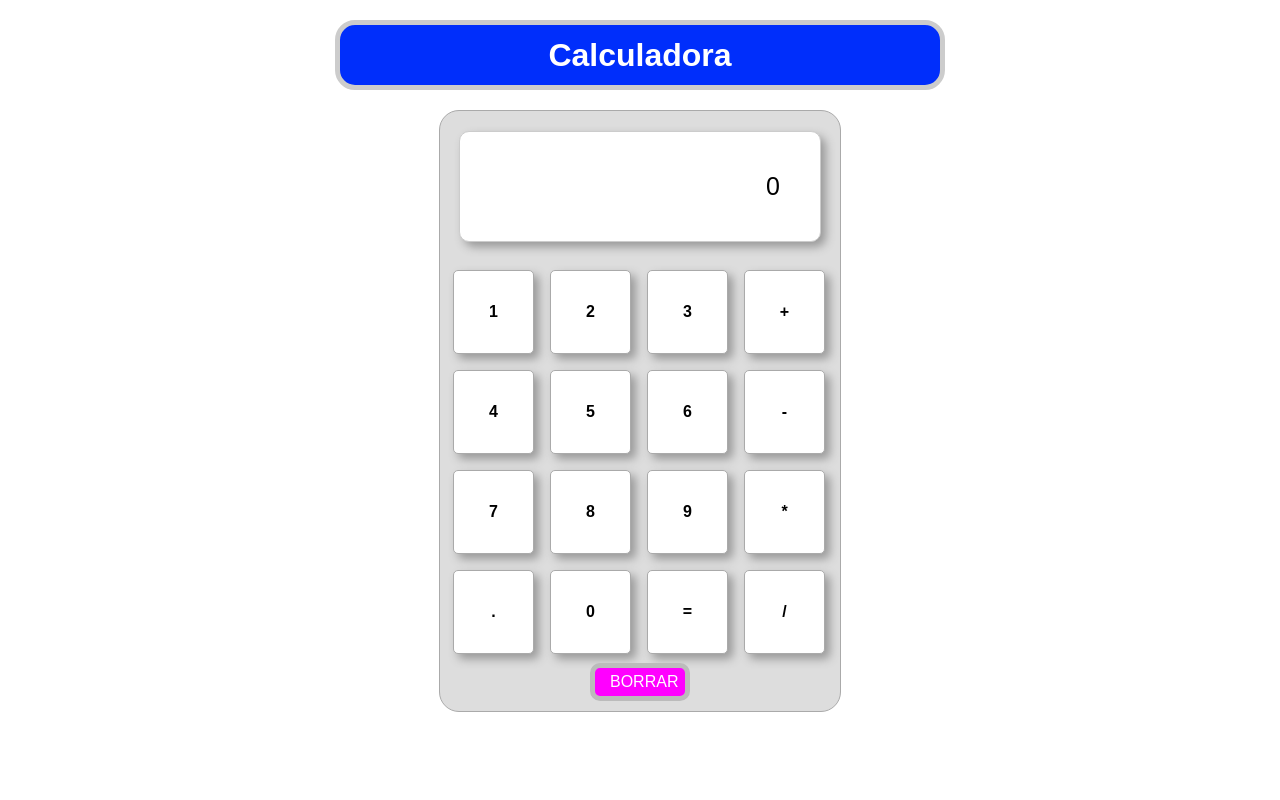
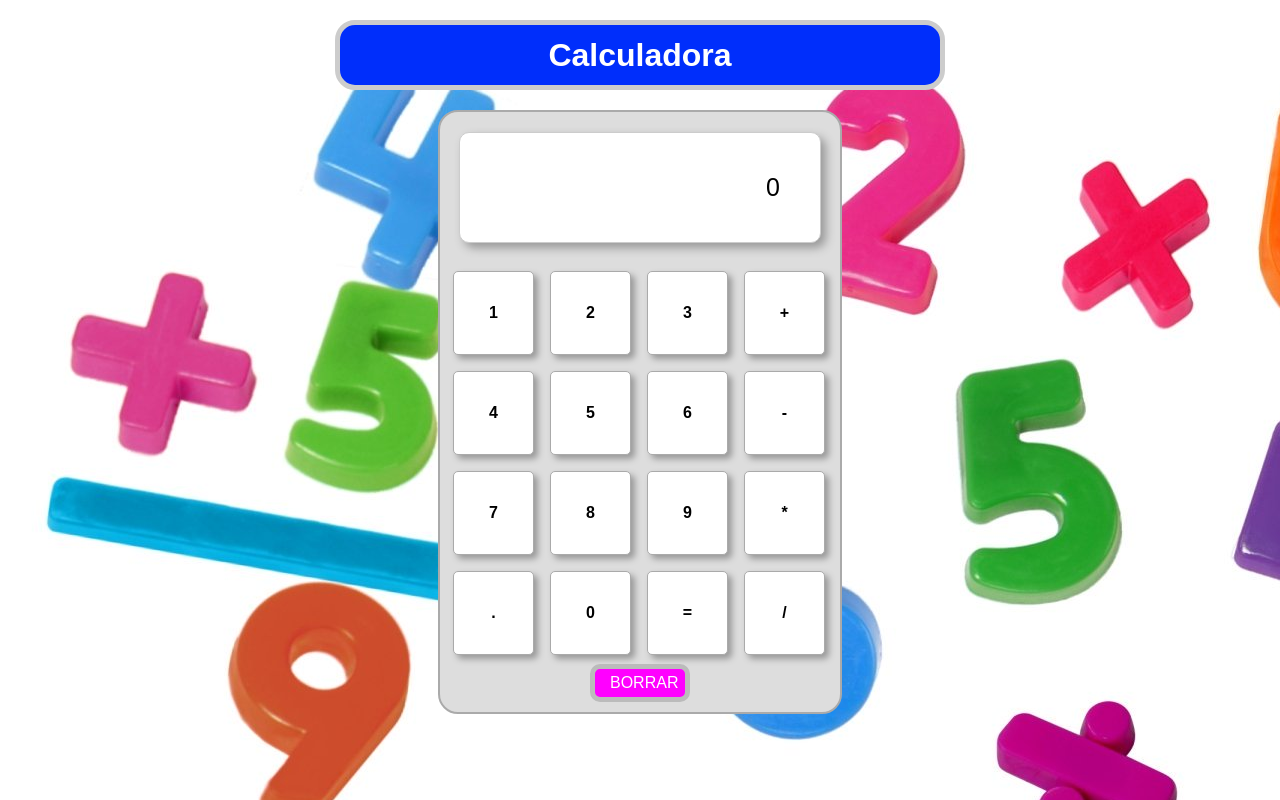
Before and after one commit to MatiMonas/calculadora-basica-funcional, a plain HTML site: page index.html in a window 1280 px wide. Drawn offline with Linux system fonts and the light colour scheme.

Commit message:
Cambia estetica, agrega imagen de fondo

```diff
--- a/index.html
+++ b/index.html
@@ -10,8 +10,9 @@
 </head>
 <body>
 
+<div id="fondo-de-pantalla"><img src="./img/fondo-de-pantalla.jpg" alt=""></div>
 
-<center><h1>Calculadora</h1></center>
+<div><center><h1>Calculadora</h1></center></div>
 
 <div id="calculadora">
 
--- a/main.css
+++ b/main.css
@@ -4,11 +4,15 @@
     text-decoration: none;
     list-style: none;
     font-family: sans-serif;
+   ;
 
 
 
 }
 
+#fondo-de-pantalla {
+    position: fixed;
+}
 center{
     position: relative;
     margin:20px auto;
@@ -28,7 +32,7 @@ center{
     margin: 20px auto ;
     width: 400px;
     height: 600px;
-    border: 1px solid #aaa;
+    border: 2px solid #aaa;
     border-radius: 20px;
     background: #ddd
 }
@@ -60,7 +64,7 @@ center{
     background:white;
     border:1px solid #aaa;
     border-radius: 5px;
-    box-shadow:5px 5px 10px #999;
+    box-shadow:4px 4px 6px #999;
     font-weight: bold;
     cursor: pointer;
 }
```
Also changed, not shown: img/fondo-de-pantalla.jpg (added).
